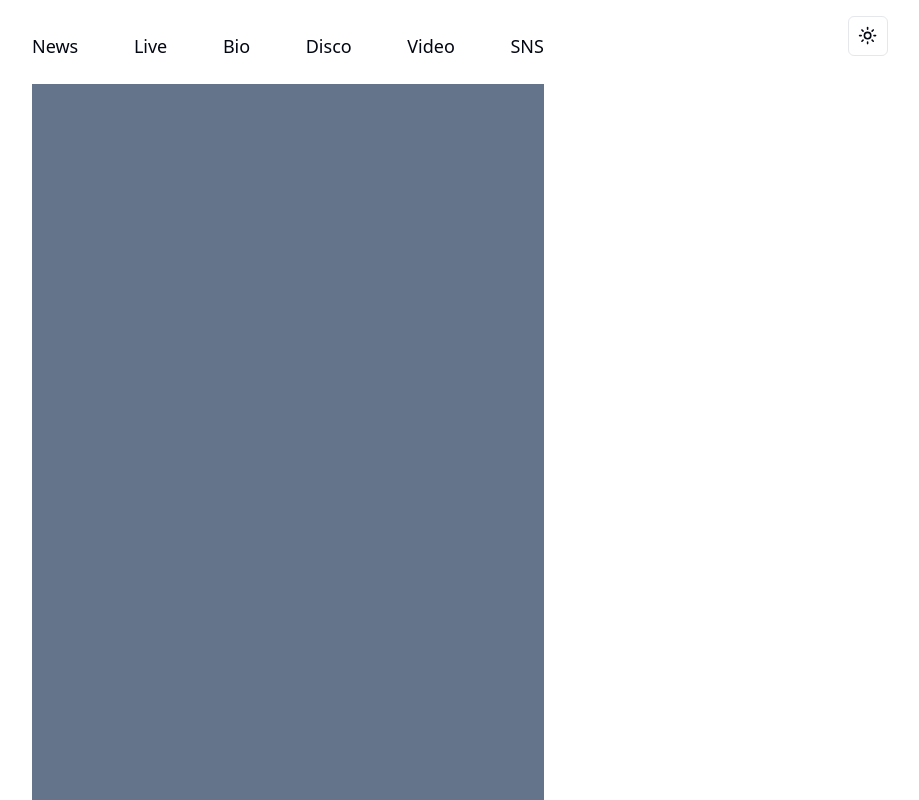
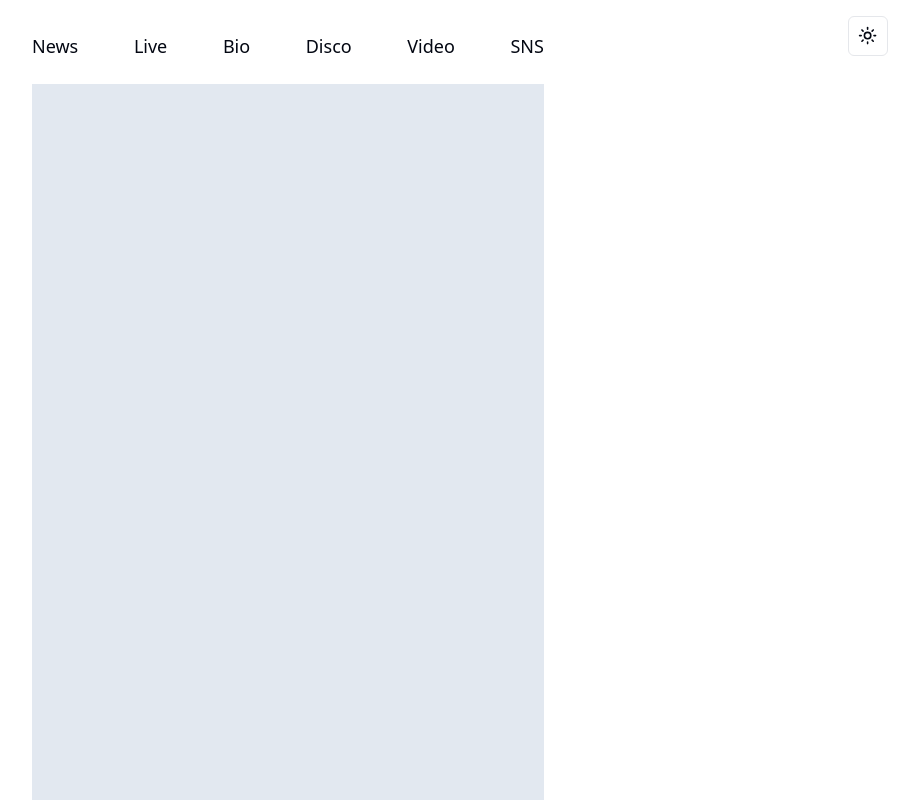
Before and after one commit to G-N555/lucca-official, a Next.js app: page / in a window 1280 px wide. Shown: the whole page, without its empty margins (352-1271 px from the left). Built offline with nearby package versions, Linux system fonts and the light colour scheme.

Commit message:
added fade in animation on contents body

```diff
--- a/src/app/globals.css
+++ b/src/app/globals.css
@@ -68,27 +68,28 @@
 
   .lime {
     --background: 144 100 87.8;
-    --foreground: 224 71.4% 4.1%;
+    --foreground: 235 29% 35%;
+
     --card: 144 24% 100%;
-    --card-foreground: 224 71.4% 4.1%;
+    --card-foreground: 235 29% 35%;
 
     --popover: 144 100 87.8;
-    --popover-foreground: 224 71.4% 4.1%;
+    --popover-foreground: 235 29% 35%;
 
-    --primary: 224 71.4% 4.1%;
+    --primary: 235 29% 35%;
     --primary-foreground: 220.9 39.3% 11%;
 
     --secondary: 215 27.9% 16.9%;
-    --secondary-foreground: 224 71.4% 4.1%;
+    --secondary-foreground: 235 29% 35%;
 
     --muted: 215 27.9% 16.9%;
     --muted-foreground: 217.9 10.6% 64.9%;
 
     --accent: 220 0 100%;
-    --accent-foreground: 224 71.4% 4.1%;
+    --accent-foreground: 235 29% 35%;
 
     --destructive: 0 62.8% 30.6%;
-    --destructive-foreground: 224 71.4% 4.1%;
+    --destructive-foreground: 235 29% 35%;
 
     --border: 215 27.9% 16.9%;
     --input: 215 27.9% 16.9%;
@@ -133,3 +134,17 @@
     @apply bg-background text-foreground;
   }
 }
+
+.fade-in-animation {
+  animation: fadeInAnimation ease 0.8s;
+  animation-iteration-count: 1;
+  animation-fill-mode: forwards;
+}
+@keyframes fadeInAnimation {
+  0% {
+    opacity: 0;
+  }
+  100% {
+    opacity: 1;
+  }
+}
--- a/src/app/layout.tsx
+++ b/src/app/layout.tsx
@@ -1,3 +1,5 @@
+'use client';
+
 import type { Metadata } from 'next';
 import { Roboto } from 'next/font/google';
 import './globals.css';
@@ -5,11 +7,7 @@ import { Navigation } from '@/components/Navigation';
 import { ThemeSwitcher } from '@/components/ThemeSwitcher';
 import { ThemeProvider } from '@/provider/ThemeProvider';
 import { cn } from '@/lib/utils';
-
-export const metadata: Metadata = {
-  title: 'Create Next App',
-  description: 'Generated by create next app',
-};
+import { useEffect, useState } from 'react';
 
 const font = Roboto({
   subsets: ['latin'],
@@ -18,6 +16,13 @@ const font = Roboto({
 });
 
 export default function RootLayout({ children }: { children: React.ReactNode }) {
+  const [isShowContents, setIsShowContents] = useState(false);
+
+  useEffect(() => {
+    setTimeout(() => {
+      setIsShowContents(true);
+    }, 1000);
+  }, []);
   return (
     <html lang="en">
       <body className="w-screen h-screen flex justify-center">
@@ -26,9 +31,11 @@ export default function RootLayout({ children }: { children: React.ReactNode })
             className={cn('flex flex-col items-center max-w-lg w-full pt-8 z-10', font.variable)}
           >
             <Navigation />
-            <div className="w-full bg-slate-500 dark:bg-gray-300 lime:bg-gray-800 flex-1 text-white dark:text-slate-800 p-4">
-              {children}
-            </div>
+            {isShowContents && (
+              <div className="w-full bg-slate-200 dark:bg-gray-800 lime:bg-indigo-400 flex-1 p-4 fade-in-animation">
+                {children}
+              </div>
+            )}
           </div>
           <object
             className="absolute opacity-40 z-0 w-screen h-screen"
```
